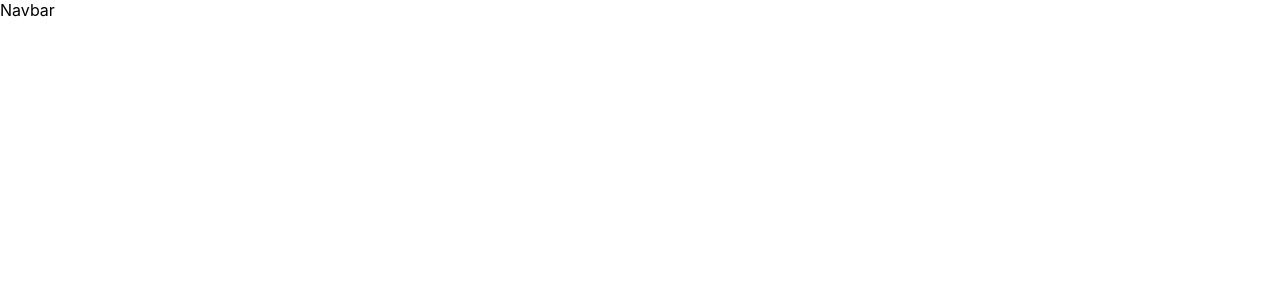
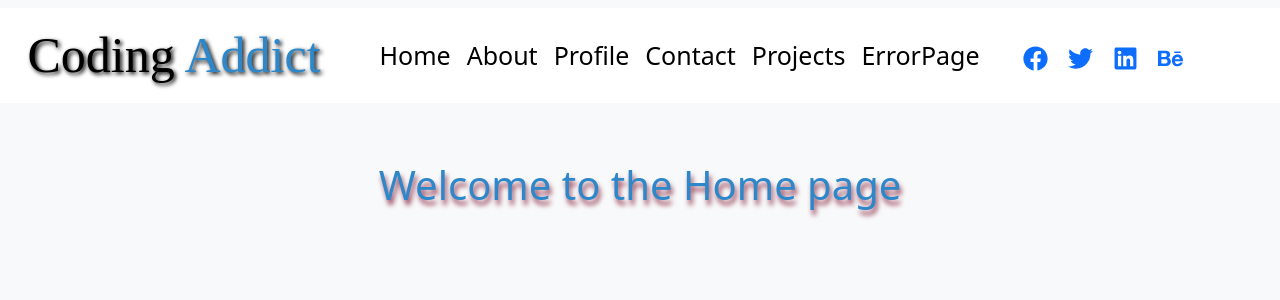
Before and after one commit to Aruna501/Trail, a React (Create React App) app: page / in a window 1280 px wide. Shown: the top 300 px of the page. Built offline with nearby package versions, Linux system fonts and the light colour scheme.

Commit message:
Navbar function using router concept

```diff
--- a/package.json
+++ b/package.json
@@ -10,6 +10,8 @@
         "react": "^18.2.0",
         "react-bootstrap": "^2.10.2",
         "react-dom": "^18.2.0",
+        "react-icons": "^5.0.1",
+        "react-router-dom": "^6.22.3",
         "react-scripts": "5.0.1",
         "web-vitals": "^2.1.4"
     },
--- /dev/null
+++ b/src/About.jsx
@@ -0,0 +1,10 @@
+import React from 'react'
+
+function About() {
+    return (
+        // <div>About</div>
+        <></>
+    )
+}
+
+export default About
--- a/src/App.jsx
+++ b/src/App.jsx
@@ -1,11 +1,47 @@
-import React from 'react'
-import Navbar from './Navbar'
+import React from 'react';
+import { BrowserRouter, Switch, Route} from 'react-router-dom'
+
+import Home from './Home';
+import About from './About';
+import Profile from './Profile';
+import Contact from './Contact';
+import Projects from './Projects';
+import Navbar from './Navbar';
+import ErrorPage from './ErrorPage';
+import Welcomemessage from './Welcomemessage';
+
+
 
 function App() {
+
   return (
-    <div>
-      <Navbar />
-    </div>
+
+    <div className="nav-main-page">
+    <BrowserRouter>
+                <Navbar />
+      <Switch>
+      <Route exact path="/" render={(props) => (
+      <> <Home /> <Welcomemessage componentName="Home" /> </> )
+      } />
+        <Route path="/about" render={(props) => ( <>
+        <About /> <Welcomemessage componentName="About" /> </>
+        )} />
+        <Route path="/profile" render={(props) => ( <>
+        <Profile /> <Welcomemessage componentName="Profile" /> </>
+        )} />
+        <Route path="/contact" render={(props) => ( <>
+        <Contact /> <Welcomemessage componentName="Contact" /> </>
+        )} />
+        <Route path="/projects" render={(props) => ( <>
+        <Projects /> <Welcomemessage componentName="Projects" /> </>
+        )} />
+          <Route path='*'>
+          <ErrorPage />
+        </Route>
+
+      </Switch>
+          </BrowserRouter>
+          </div>
   )
 }
 
--- /dev/null
+++ b/src/Contact.jsx
@@ -0,0 +1,11 @@
+import React from 'react'
+
+function Contact (props) {
+
+    return (
+        // <div>Contact        </div>
+        <></>
+    )
+}
+
+export default Contact
--- /dev/null
+++ b/src/ErrorPage.jsx
@@ -0,0 +1,11 @@
+import React from 'react'
+
+function ErrorPage() {
+    return (
+        <div>
+            <h5 className='error-page'>404 Page not found</h5>
+        </div>
+    )
+}
+
+export default ErrorPage
--- /dev/null
+++ b/src/Home.jsx
@@ -0,0 +1,10 @@
+import React from 'react'
+
+function Home() {
+    return (
+        // <div>Home </div>
+        <></>
+    )
+}
+
+export default Home
--- /dev/null
+++ b/src/Nav.css
@@ -0,0 +1,60 @@
+/* body {
+    gainsboro
+} */
+
+.nav-main-page {
+    background-color: #f8f9fa;
+    margin: auto;
+    width: 100%;
+    height: 100vh;
+}
+
+.nav-container {
+    display: flex;
+    flex-wrap: wrap;
+    width: 100%;
+    background-color: white;
+    align-items: center;
+    justify-content: space-around;
+    /* column-gap: 375px; */
+    padding: 10px;
+    /* padding-left: 60px; */
+}
+
+a.nav-container-left {
+    font-family: "Times New Roman", Times, serif;
+    justify-content: center;
+    font-size: 50px;
+    text-shadow: 2px 2px 4px #000000;
+}
+
+.addict-color,
+.welcome-container {
+    color: #2d87c8;
+}
+
+.nav-container-middle {
+    font-size: 25px;
+}
+
+.nav-container-right {
+    gap: 20px;
+    padding-right: 70px;
+    font-size: 25px;
+}
+
+div.navbar-collapse {
+    flex-grow: initial;
+    align-items: center !important;
+}
+
+.welcome-container {
+    text-align: center;
+    padding-top: 50px;
+    text-shadow: 2px 5px 5px #974259;
+}
+
+.error-page {
+    text-align: center;
+    padding-top: 50px;
+}
--- a/src/Navbar.jsx
+++ b/src/Navbar.jsx
@@ -1,8 +1,61 @@
-import React from 'react'
+import React from 'react';
+import "bootstrap/dist/css/bootstrap.min.css";
+import { Link} from 'react-router-dom';
+import { FaFacebook, FaTwitter, FaBehance, FaLinkedin } from 'react-icons/fa';
+
+import './Nav.css'
 
 function Navbar() {
   return (
-    <div>Navbar</div>
+
+        <nav className="navbar navbar-expand-lg navbar-light bg-light">
+        <div className='nav-container'>
+      <div>
+    <Link className="navbar-brand nav-container-left" to="/">Coding  <span className='addict-color'> Addict</span></Link>
+    <button className="navbar-toggler" type="button" data-bs-toggle="collapse" data-bs-target="#navbarText" aria-controls="navbarText" aria-expanded="false" aria-label="Toggle navigation">
+      <span className="navbar-toggler-icon"></span>
+    </button>
+    </div>
+        <div className="nav-container-middle collapse navbar-collapse" id="navbarText">
+      <ul className="navbar-nav me-auto mb-2 mb-lg-0">
+        <li className="nav-item">
+          <Link className="nav-link active" aria-current="page" to="/">Home</Link>
+        </li>
+        <li className="nav-item">
+          <Link className="nav-link active" aria-current="page" to="/about">About</Link>
+        </li>
+        <li className="nav-item">
+          <Link className="nav-link active" aria-current="page" to="/profile">Profile</Link>
+        </li>
+        <li className="nav-item">
+          <Link className="nav-link active" aria-current="page" to="/contact">Contact</Link>
+        </li>
+        <li className="nav-item">
+          <Link className="nav-link active" aria-current="page" to="/projects">Projects</Link>
+        </li>
+        <li className="nav-item">
+          <Link className="nav-link active" aria-current="page" to="/errorPage">ErrorPage</Link>
+        </li>
+              </ul>
+                            </div>
+                                <div className="nav-container-right collapse navbar-collapse " id="navbarText">
+                  <a href="https://facebook.com">
+          <FaFacebook />
+        </a>
+        <a href="https://twitter.com">
+          <FaTwitter />
+        </a>
+        <a href="https://www.linkedin.com/">
+          <FaLinkedin />
+        </a>
+        <a href="https://behance.net/">
+                 <FaBehance />
+        </a>
+                      </div>
+    </div>
+
+</nav>
+
   )
 }
 
--- /dev/null
+++ b/src/Profile.jsx
@@ -0,0 +1,11 @@
+import React from 'react'
+
+function Profile(props) {
+    console.log('props in tennis', props)
+    return (
+        // <div>Profile</div>
+        <></>
+    )
+}
+
+export default Profile
--- /dev/null
+++ b/src/Projects.jsx
@@ -0,0 +1,10 @@
+import React from 'react'
+
+function Projects() {
+    return (
+        // <div>Projects</div>
+        <></>
+    )
+}
+
+export default Projects
--- /dev/null
+++ b/src/Welcomemessage.jsx
@@ -0,0 +1,14 @@
+import React from 'react'
+import './Nav.css'
+
+function Welcomemessage(props) {
+    const { componentName } = props;
+
+  return (
+    <div>
+        <h1 className='welcome-container'>Welcome to the {componentName} page</h1>
+    </div>
+  )
+}
+
+export default Welcomemessage
```
Also changed, not shown: 1 other file (tests, documents, lock files or other folders).
